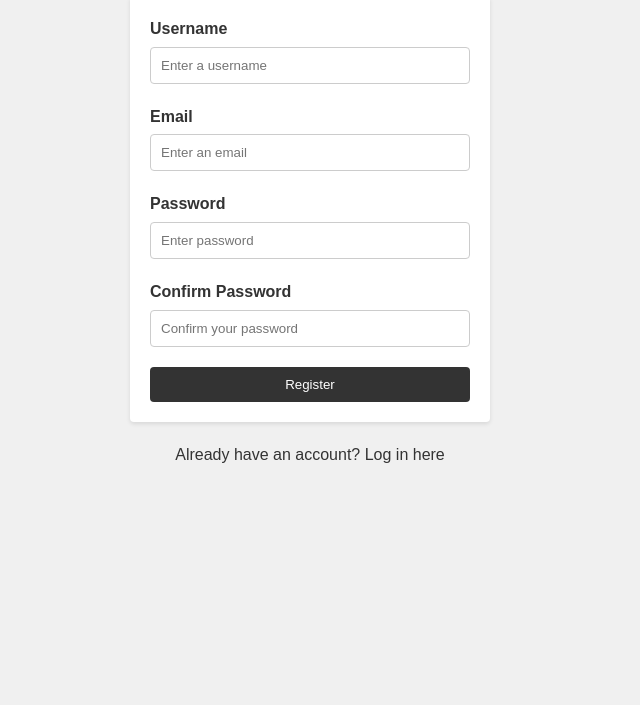
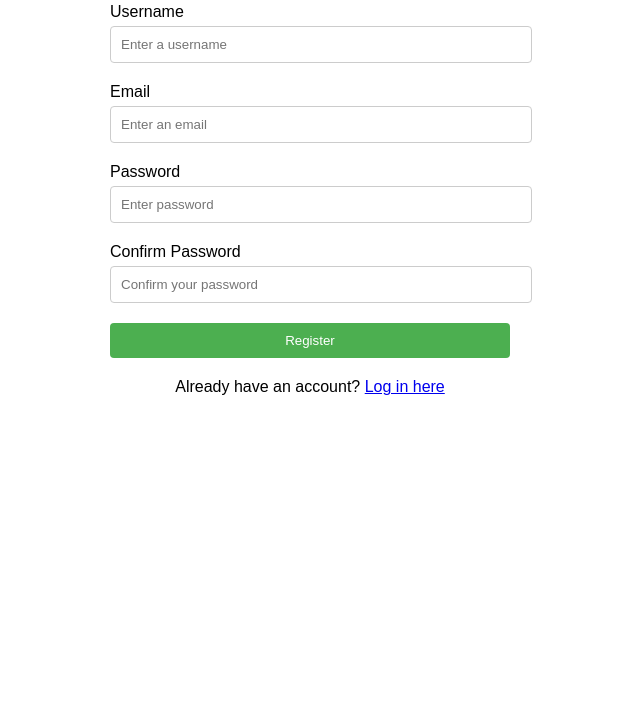
Before and after one commit to mayank905/Personal-Finance, a plain HTML site: page Front-end/register/register.html in a window 1280 px wide. Shown: the part 95-800 px from the top of the page, without its empty margins (330-970 px from the left). Drawn offline with Linux system fonts and the light colour scheme.

Commit message:
css updated

```diff
--- a/Front-end/login/login.css
+++ b/Front-end/login/login.css
@@ -101,7 +101,7 @@ button:focus {
 
 
  */
- * {
+ /* * {
     box-sizing: border-box;
     margin: 0;
     padding: 0;
@@ -178,3 +178,67 @@ button:focus {
   a:hover {
     text-decoration: underline;
   }
+   */
+/* Global Styles */
+body {
+  font-family: Arial, sans-serif;
+  margin: 0;
+  padding: 0;
+}
+
+h1 {
+  text-align: center;
+  margin-bottom: 20px;
+}
+
+.container {
+  max-width: 400px;
+  margin: 0 auto;
+  padding: 20px;
+}
+
+form {
+  margin-bottom: 20px;
+}
+
+.form-group {
+  margin-bottom: 20px;
+}
+
+label {
+  display: block;
+  margin-bottom: 5px;
+}
+
+input[type="text"],
+input[type="password"] {
+  width: 100%;
+  padding: 10px;
+  border: 1px solid #ccc;
+  border-radius: 4px;
+}
+
+button[type="submit"] {
+  display: block;
+  width: 100%;
+  padding: 10px;
+  background-color: #4CAF50;
+  color: #fff;
+  border: none;
+  border-radius: 4px;
+  cursor: pointer;
+}
+
+button[type="submit"]:hover {
+  background-color: #45a049;
+}
+
+#error {
+  color: red;
+  margin-bottom: 10px;
+  text-align: center;
+}
+
+p {
+  text-align: center;
+}
--- a/Front-end/register/register.css
+++ b/Front-end/register/register.css
@@ -101,7 +101,7 @@ button:focus {
 
 
  */
- * {
+ /* * {
     box-sizing: border-box;
     margin: 0;
     padding: 0;
@@ -178,3 +178,69 @@ button:focus {
   a:hover {
     text-decoration: underline;
   }
+   */
+
+   /* Global Styles */
+body {
+  font-family: Arial, sans-serif;
+  margin: 0;
+  padding: 0;
+}
+
+h1 {
+  text-align: center;
+  margin-bottom: 20px;
+}
+
+.container {
+  max-width: 400px;
+  margin: 0 auto;
+  padding: 20px;
+}
+
+form {
+  margin-bottom: 20px;
+}
+
+.form-group {
+  margin-bottom: 20px;
+}
+
+label {
+  display: block;
+  margin-bottom: 5px;
+}
+
+input[type="text"],
+input[type="email"],
+input[type="password"] {
+  width: 100%;
+  padding: 10px;
+  border: 1px solid #ccc;
+  border-radius: 4px;
+}
+
+button[type="submit"] {
+  display: block;
+  width: 100%;
+  padding: 10px;
+  background-color: #4CAF50;
+  color: #fff;
+  border: none;
+  border-radius: 4px;
+  cursor: pointer;
+}
+
+button[type="submit"]:hover {
+  background-color: #45a049;
+}
+
+#error {
+  color: red;
+  margin-bottom: 10px;
+  text-align: center;
+}
+
+p {
+  text-align: center;
+}
--- a/Front-end/style.css
+++ b/Front-end/style.css
@@ -163,7 +163,7 @@ footer p {
 } */
 
 
-* {
+/* * {
     box-sizing: border-box;
     margin: 0;
     padding: 0;
@@ -230,3 +230,57 @@ footer p {
     padding: 10px;
     text-align: center;
   }
+   */
+
+/* Global Styles */
+body {
+    font-family: Arial, sans-serif;
+    margin: 0;
+    padding: 0;
+  }
+
+  h1, h2 {
+    text-align: center;
+    margin-bottom: 20px;
+  }
+
+  .container {
+    max-width: 800px;
+    margin: 0 auto;
+    padding: 20px;
+  }
+
+  .button {
+    display: inline-block;
+    padding: 10px 20px;
+    background-color: #4CAF50;
+    color: #fff;
+    text-decoration: none;
+    border-radius: 4px;
+  }
+
+  .button:hover {
+    background-color: #45a049;
+  }
+
+  /* Header Section */
+  header {
+    background-color: #333;
+    color: #fff;
+    padding: 20px;
+  }
+
+  /* Welcome Section */
+  #welcome {
+    background-color: #f2f2f2;
+    padding: 40px 0;
+    text-align: center;
+  }
+
+  /* Footer Section */
+  footer {
+    background-color: #333;
+    color: #fff;
+    padding: 20px;
+    text-align: center;
+  }
```
